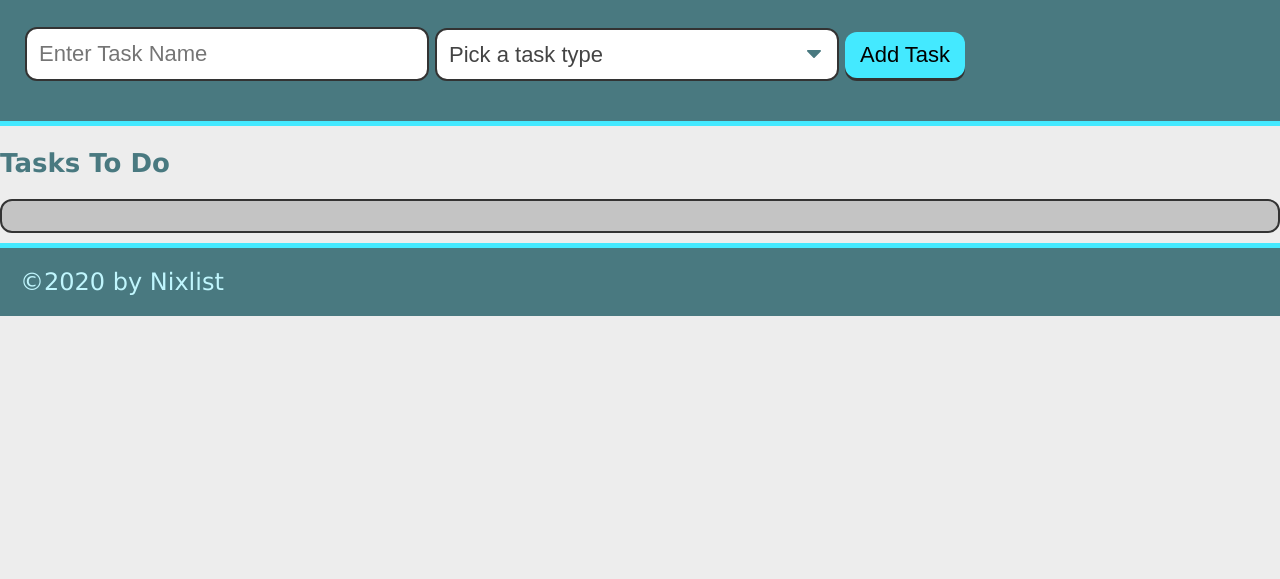
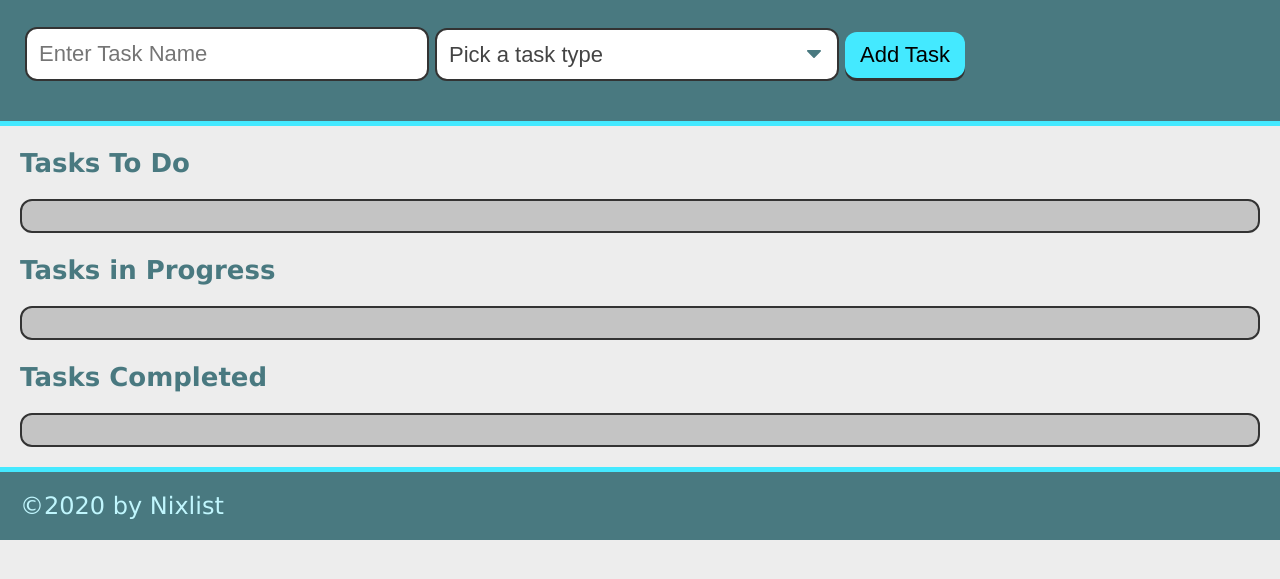
Before and after one commit to jcorum11/nixlist, a plain HTML site: page index.html in a window 1280 px wide. Shown: the part 115-694 px from the top of the page. Drawn offline with Linux system fonts and the light colour scheme.

Commit message:
columns in progress and task complete

```diff
--- a/assets/js/script.js
+++ b/assets/js/script.js
@@ -1,3 +1,4 @@
+var taskIdCounter = 0;
 var formEl = document.querySelector("#task-form");
 var tasksToDoEl = document.querySelector("#tasks-to-do");
 
--- a/index.html
+++ b/index.html
@@ -31,10 +31,23 @@
     </header>
 
     <main>
-        <section class="task">
+        <!--tasks to do-->
+        <section class="task-list-wrapper">
             <h2 class="list-title">Tasks To Do</h2>
             <ul class="task-list" id="tasks-to-do">
             </ul>
+        </section>
+
+        <!--tasks in progress-->
+        <section class="task-list-wrapper">
+            <h2 class="list-title">Tasks in Progress</h2>
+            <ul class="task-list" id="tasks-in-progress"></ul>
+        </section>
+
+        <!--Tasks Completed-->
+        <section class="task-list-wrapper">
+            <h2 class="list-title">Tasks Completed</h2>
+            <ul class="task-list" id="tasks-completed"></ul>
         </section>
     </main>
     <footer>
```
